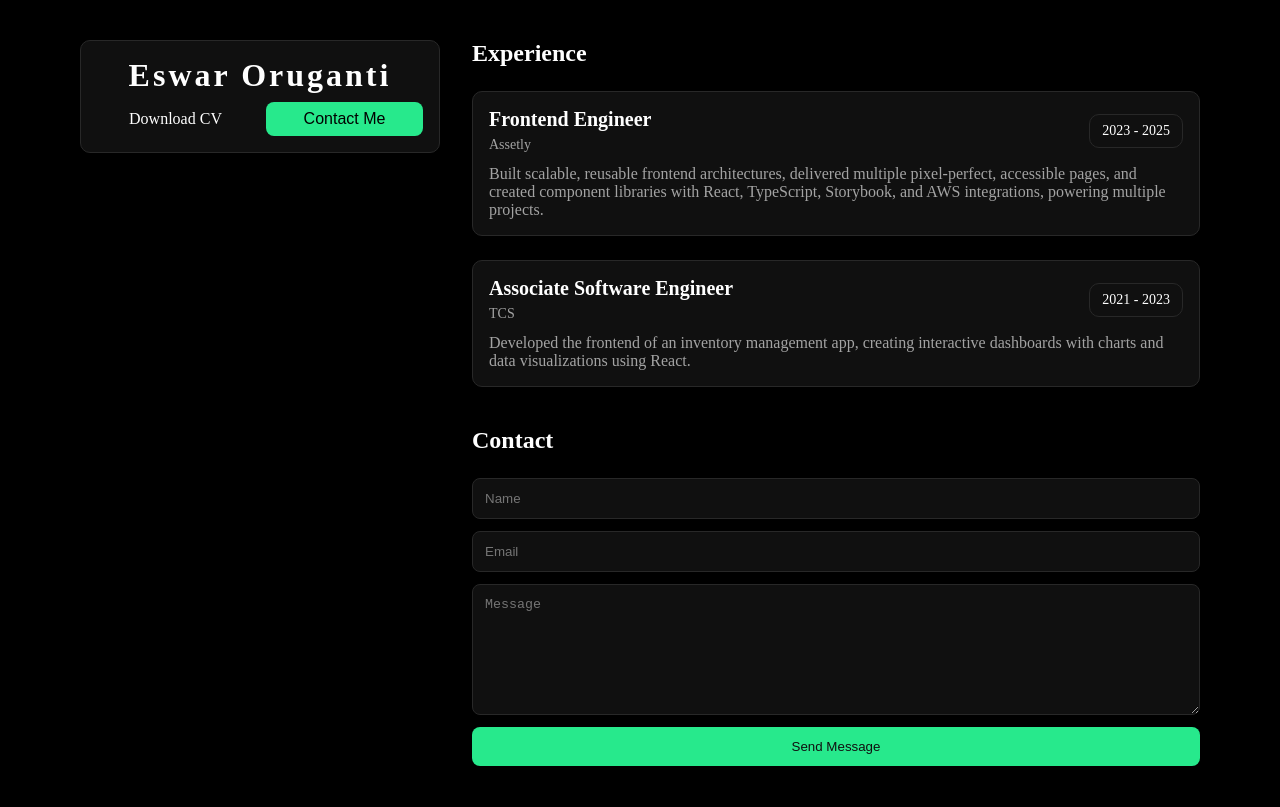
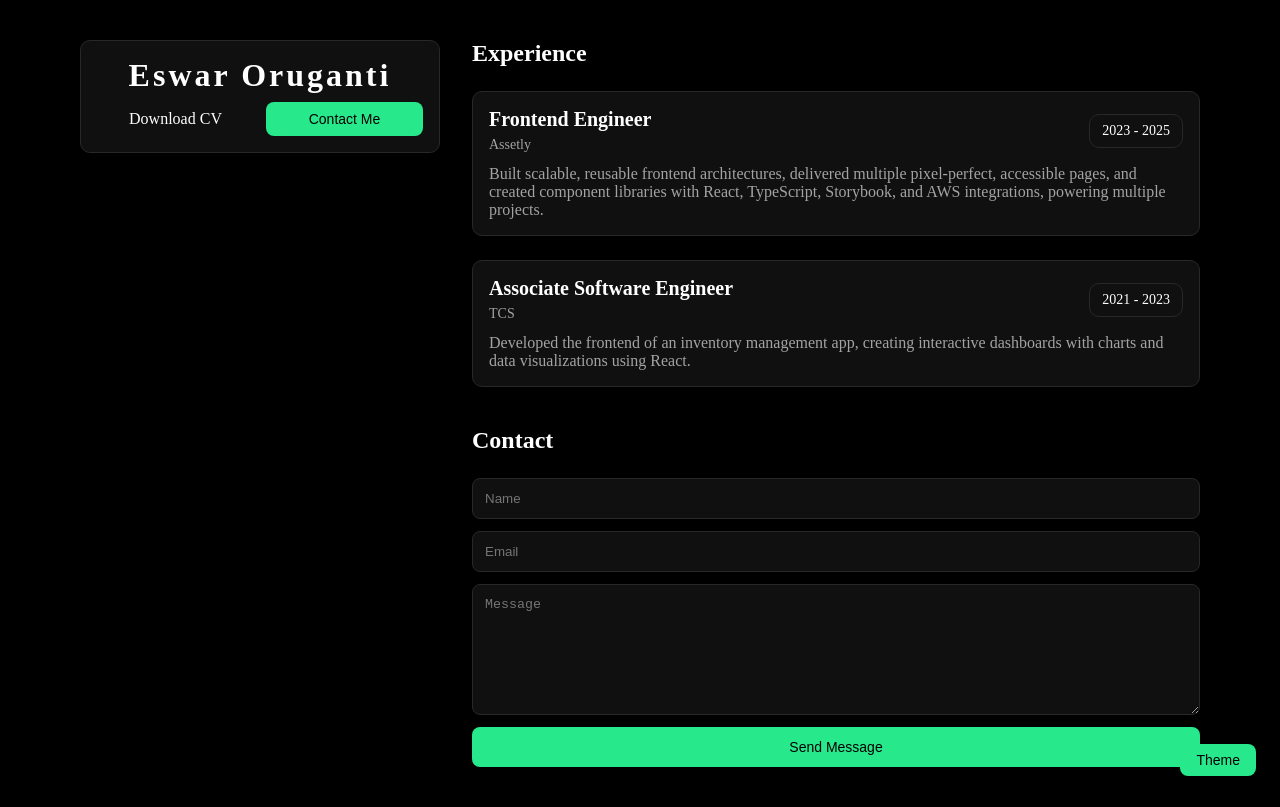
Before and after one commit to Eswar-Oruganti/my-resume, a React (Vite) app: page / in a window 1280 px wide. Built offline with nearby package versions, Linux system fonts and the light colour scheme.

Commit message:
feat: added theme switching setup

```diff
--- a/package.json
+++ b/package.json
@@ -10,6 +10,7 @@
     "preview": "vite preview"
   },
   "dependencies": {
+    "@headlessui/react": "^2.2.8",
     "framer-motion": "^12.23.20",
     "react": "^19.1.1",
     "react-dom": "^19.1.1"
--- a/src/App.jsx
+++ b/src/App.jsx
@@ -1,10 +1,23 @@
-import "./App.css";
+import { useEffect } from "react";
+
 import Contact from "./components/Contact";
 import Experience from "./components/Experience";
 import ProfileCard from "./components/ProfileCard";
 import SlideIn from "./components/SlideIn/Slidein";
+import ThemeSwitcher from "./components/ThemeSwitcher";
+import "./App.css";
 
 function App() {
+  useEffect(() => {
+    const savedTheme = localStorage.getItem("theme");
+    const htmlElement = document.documentElement;
+
+    if (savedTheme === "blue") {
+      htmlElement.setAttribute("data-theme", "blue");
+    } else {
+      htmlElement.removeAttribute("data-theme");
+    }
+  }, []);
   return (
     <>
       <SlideIn>
@@ -16,6 +29,7 @@ function App() {
           </div>
         </div>
       </SlideIn>
+      <ThemeSwitcher />
     </>
   );
 }
--- a/src/components/Contact/Contact.module.css
+++ b/src/components/Contact/Contact.module.css
@@ -25,8 +25,8 @@
 
 .contactForm button {
   padding: 12px;
-
-  color: var(--color-secondary);
+  font-size: 14px;
+  color: var(--color-text-contrast);
   background: var(--color-accent);
   border: none;
   border-radius: 8px;
--- a/src/components/Contact/index.jsx
+++ b/src/components/Contact/index.jsx
@@ -42,7 +42,9 @@ export default function Contact() {
           maxLength={750}
           required
         />
-        <button type="submit">Send Message</button>
+        <button type="submit" className={styles.submitButton}>
+          Send Message
+        </button>
       </form>
     </div>
   );
--- a/src/components/Experience/index.jsx
+++ b/src/components/Experience/index.jsx
@@ -1,5 +1,4 @@
 import Card from "../Card";
-import SlideIn from "../SlideIn/Slidein";
 import styles from "./Experience.module.css";
 const experienceDetails = [
   {
@@ -38,7 +37,6 @@ export default function Experience() {
 const ExperienceCard = (props) => {
   const { startYear, endYear, description, company, title } = props;
   return (
-    <SlideIn>
     <Card>
       <div className={styles.cardHeader}>
         <div>
@@ -55,6 +53,5 @@ const ExperienceCard = (props) => {
         <p>{description}</p>
       </div>
     </Card>
-    </SlideIn>
   );
 };
--- a/src/components/ProfileCard/ProfileCard.module.css
+++ b/src/components/ProfileCard/ProfileCard.module.css
@@ -3,7 +3,7 @@
 }
 
 .contactButton {
-  font-size: 16px;
+  font-size: 14px;
   padding: 8px 16px;
   border-radius: 8px;
   border: none;
--- /dev/null
+++ b/src/components/ThemeSwitcher/ThemeSwitcher.module.css
@@ -0,0 +1,50 @@
+.trigger {
+  position: fixed;
+  right: 24px;
+  bottom: 24px;
+  font-size: 14px;
+  padding: 8px 16px;
+  border-radius: 8px;
+  border: none;
+  outline: none;
+  cursor: pointer;
+  background-color: var(--color-accent);
+  color: var(--color-text-contrast);
+}
+
+.DialogContainer {
+  position: relative;
+  z-index: 10;
+  outline: none;
+  background: var(--color-secondary);
+}
+
+.DialogContent {
+  position: fixed;
+  z-index: 10;
+  right: 24px;
+  bottom: 64px;
+  background: var(--color-secondary);
+  padding: 8px 12px;
+  border: 1px solid var(--color-border);
+  border-radius: 8px;
+}
+
+.DialogContainer:focus {
+  outline: none;
+}
+
+.ThemeSelector {
+  margin-top: 16px;
+  display: flex;
+  gap: 10px;
+}
+
+.ThemeSelector button {
+  padding: 4px;
+  outline: none;
+  border-radius: 6px;
+  border: 1px solid transparent;
+  cursor: pointer;
+  font-size: 14px;
+}
--- /dev/null
+++ b/src/components/ThemeSwitcher/index.jsx
@@ -0,0 +1,43 @@
+import { Dialog, DialogPanel } from "@headlessui/react";
+import { useState } from "react";
+import styles from "./ThemeSwitcher.module.css";
+
+export default function ThemeSwitcher() {
+  let [isOpen, setIsOpen] = useState(false);
+
+  const handleThemeChange = (theme) => {
+    let htmlElement = document.documentElement;
+    localStorage.setItem("theme", theme);
+    setIsOpen(false);
+    setTimeout(() => {
+      if (theme === "blue") {
+        htmlElement.setAttribute("data-theme", "blue");
+      } else {
+        htmlElement.removeAttribute("data-theme");
+      }
+    }, 500);
+  };
+
+  return (
+    <>
+      <button className={styles.trigger} onClick={() => setIsOpen(true)}>
+        Theme
+      </button>
+      <Dialog
+        open={isOpen}
+        onClose={() => setIsOpen(false)}
+        className={styles.DialogContainer}
+      >
+        <div className={styles.DialogContent}>
+          <DialogPanel className="">
+            <p>Select Theme</p>
+            <div className={styles.ThemeSelector}>
+              <button onClick={() => handleThemeChange("base")}>Base </button>
+              <button onClick={() => handleThemeChange("blue")}>Blue</button>
+            </div>
+          </DialogPanel>
+        </div>
+      </Dialog>
+    </>
+  );
+}
--- a/src/index.css
+++ b/src/index.css
@@ -6,6 +6,16 @@
   --color-text-secondary: #a3a3a3;
   --color-border: #282828;
   --color-accent: #27e98c;
+}
+
+[data-theme="blue"] {
+  --color-bg: #00d4ff; /* main background */
+  --color-secondary: #009ec0; /* darker shade of bg */
+  --color-text: #00222b; /* dark text on bright background */
+  --color-text-contrast: white; /* contrasting text if needed */
+  --color-text-secondary: #003f4d; /* muted secondary text */
+  --color-border: #1a90b0; /* border slightly darker */
+  --color-accent: #004d80; /* strong accent on blue */
 }
 
 * {
```
Also changed, not shown: 1 other file (tests, documents, lock files or other folders). Lines whose indentation alone changed are shown as unchanged.
